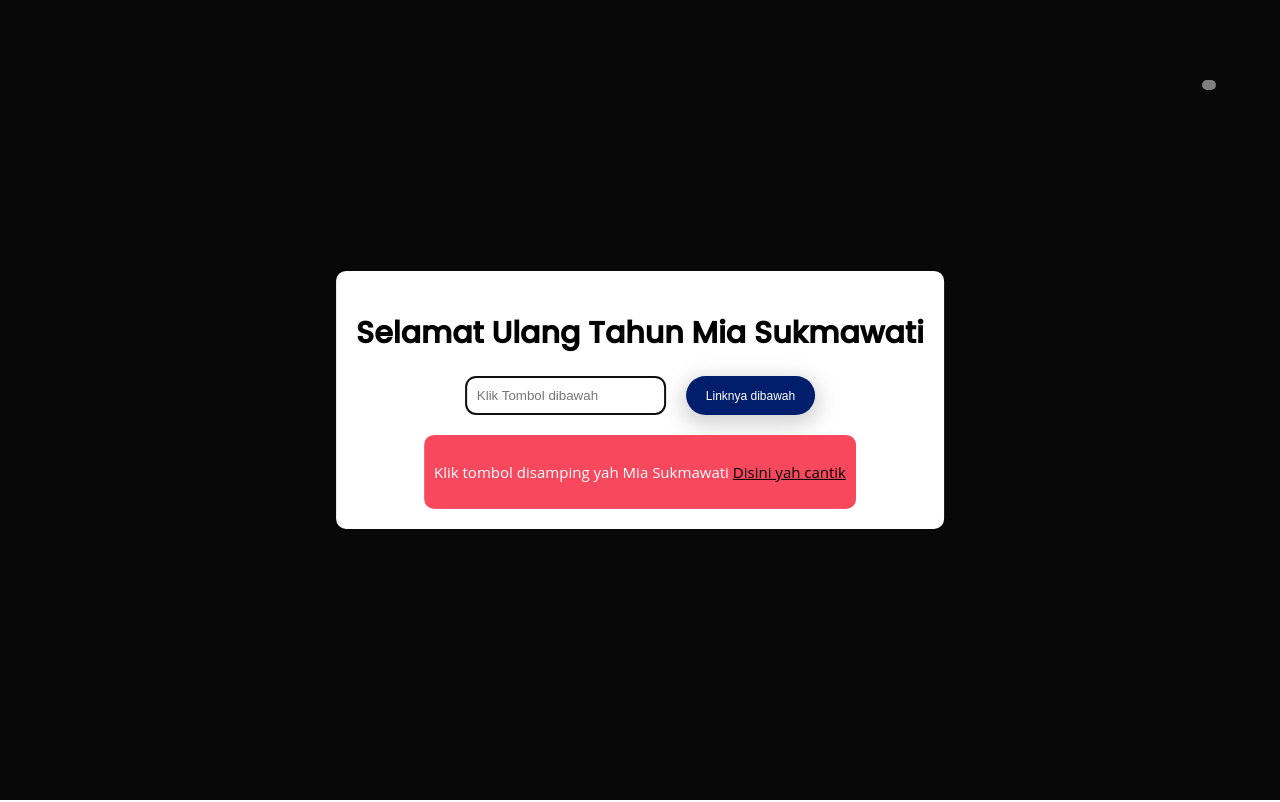
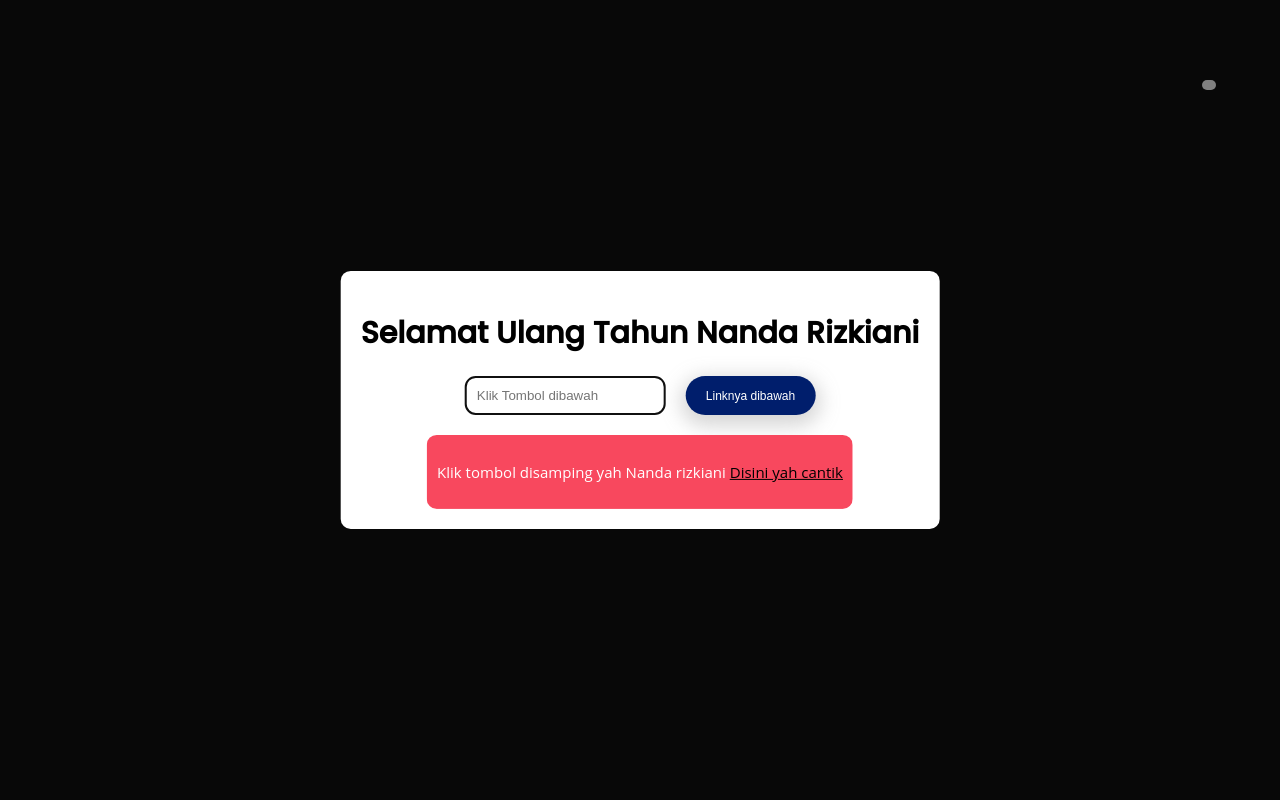
Before and after one commit to HimitsuHito/kembangapi, a plain HTML site: page index.html in a window 1280 px wide. Both pictures are taken after a click on the element 1209 px from the left and 85 px from the top of the page. Drawn offline with Linux system fonts and the light colour scheme.

Commit message:
Update index.html

```diff
--- a/index.html
+++ b/index.html
@@ -25,7 +25,7 @@
             <h1>COUNTDOWN TO BIRTHDAY DATE :</h1>
           </div>
           <div class="subline">
-            <h2>From this day until 3 March 2024</h2>
+            <h2>From this day until 20 September 2025</h2>
           </div>
           <ul>
             <li><span class="days"></span>Days</li>
@@ -37,7 +37,7 @@
       </div>
 
       <div class="content-modalbox">
-        <h1 class="headline__modalbox">Selamat Ulang Tahun Mia Sukmawati</h1>
+        <h1 class="headline__modalbox">Selamat Ulang Tahun Nanda Rizkiani </h1>
 
         <div class="input-container__modalbox">
           <input
@@ -51,7 +51,7 @@
         </div>
         <div class="alert-paragraph__modalbox">
           <p>
-            Klik tombol disamping yah Mia Sukmawati
+            Klik tombol disamping yah Nanda rizkiani
             <a href="https://himitsuhito.github.io/happybirthday/"
               >Disini yah cantik</a
             >
```
